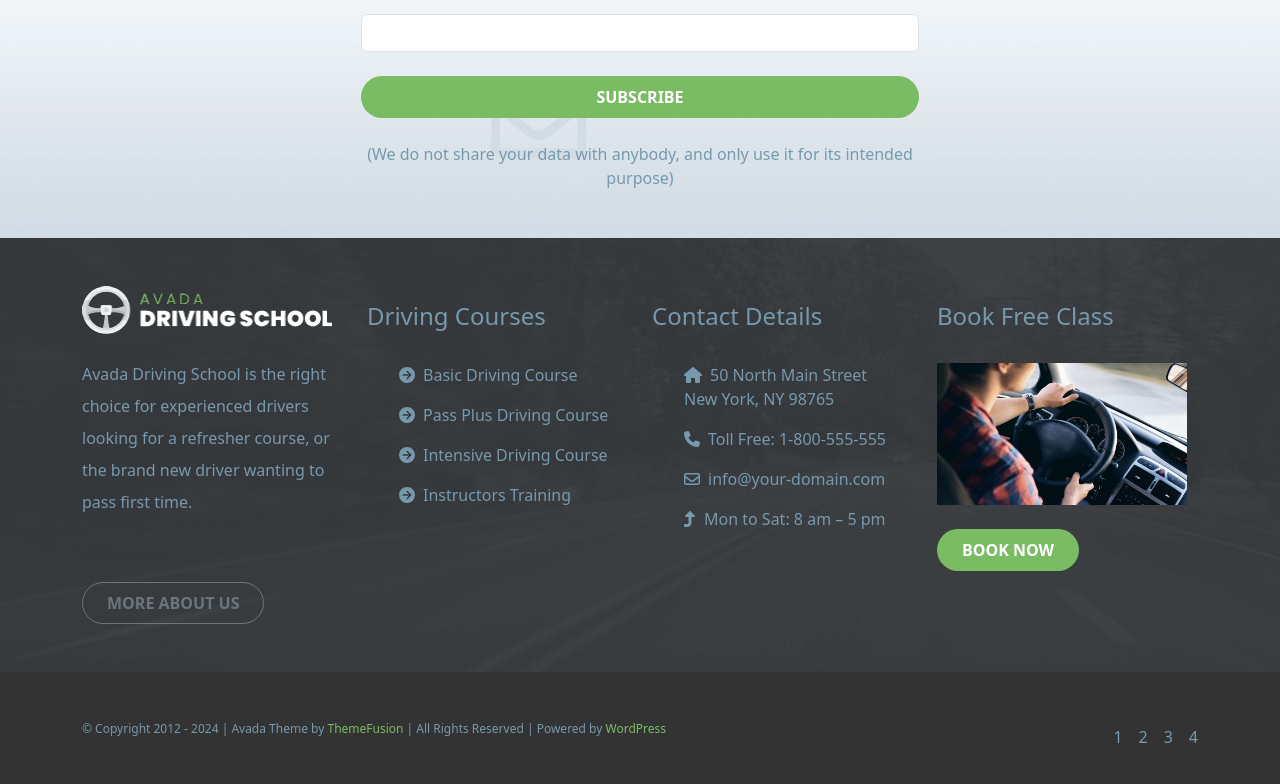
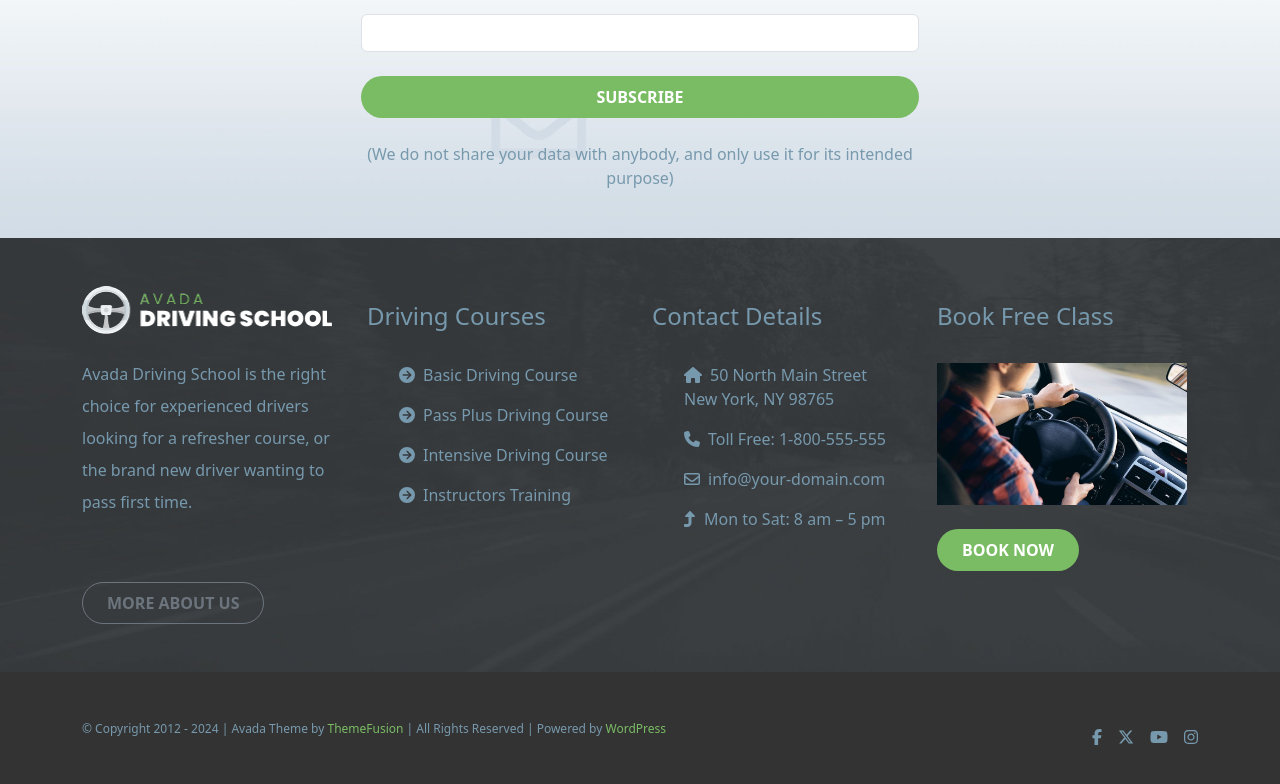
Before and after one commit to MiriamPecora/proj-html-vuejs, a Vue app: page / in a window 1280 px wide. Shown: the part 4120-4904 px from the top of the page. Built offline with nearby package versions, Linux system fonts and the light colour scheme.

Commit message:
[UPD] Added social networks' icons to the bottom section of the footer

```diff
--- a/src/components/AppFooter.vue
+++ b/src/components/AppFooter.vue
@@ -5,7 +5,10 @@
     import { faPhone, faHouse, faTurnUp, faCircleArrowRight} from '@fortawesome/free-solid-svg-icons';
     import { faEnvelope } from '@fortawesome/free-regular-svg-icons';
 
-    library.add(faPhone, faHouse, faEnvelope, faTurnUp, faCircleArrowRight)
+    import { faFacebookF, faXTwitter, faYoutube, faInstagram } from '@fortawesome/free-brands-svg-icons';
+
+    library.add( faFacebookF, faXTwitter, faYoutube, faInstagram )
+    library.add( faPhone, faHouse, faEnvelope, faTurnUp, faCircleArrowRight )
 
     export default {
         name: 'Footer'
@@ -100,10 +103,10 @@
                 <div class="col-sm-6 col-md-4 d-flex justify-content-end align-items-center">
                     <div class="content">
                         <ul class="d-flex flex-row gap-3 mb-0">
-                            <li>1</li>
-                            <li>2</li>
-                            <li>3</li>
-                            <li>4</li>
+                            <li><font-awesome-icon icon="fa-brands fa-facebook-f"/></li>
+                            <li><font-awesome-icon icon="fa-brands fa-x-twitter"/></li>
+                            <li><font-awesome-icon icon="fa-brands fa-youtube"/></li>
+                            <li><font-awesome-icon icon="fa-brands fa-instagram"/></li>
                         </ul>
                     </div>
                 </div>
```
